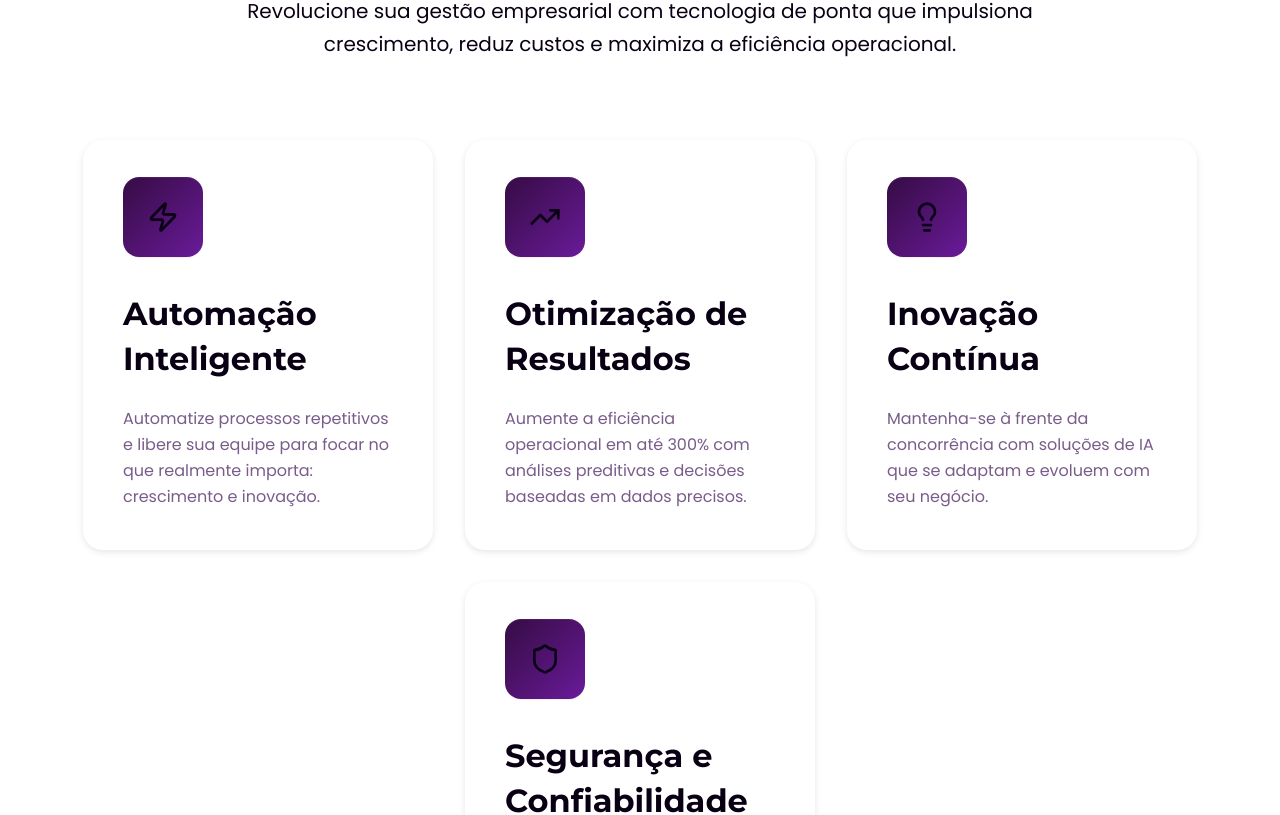
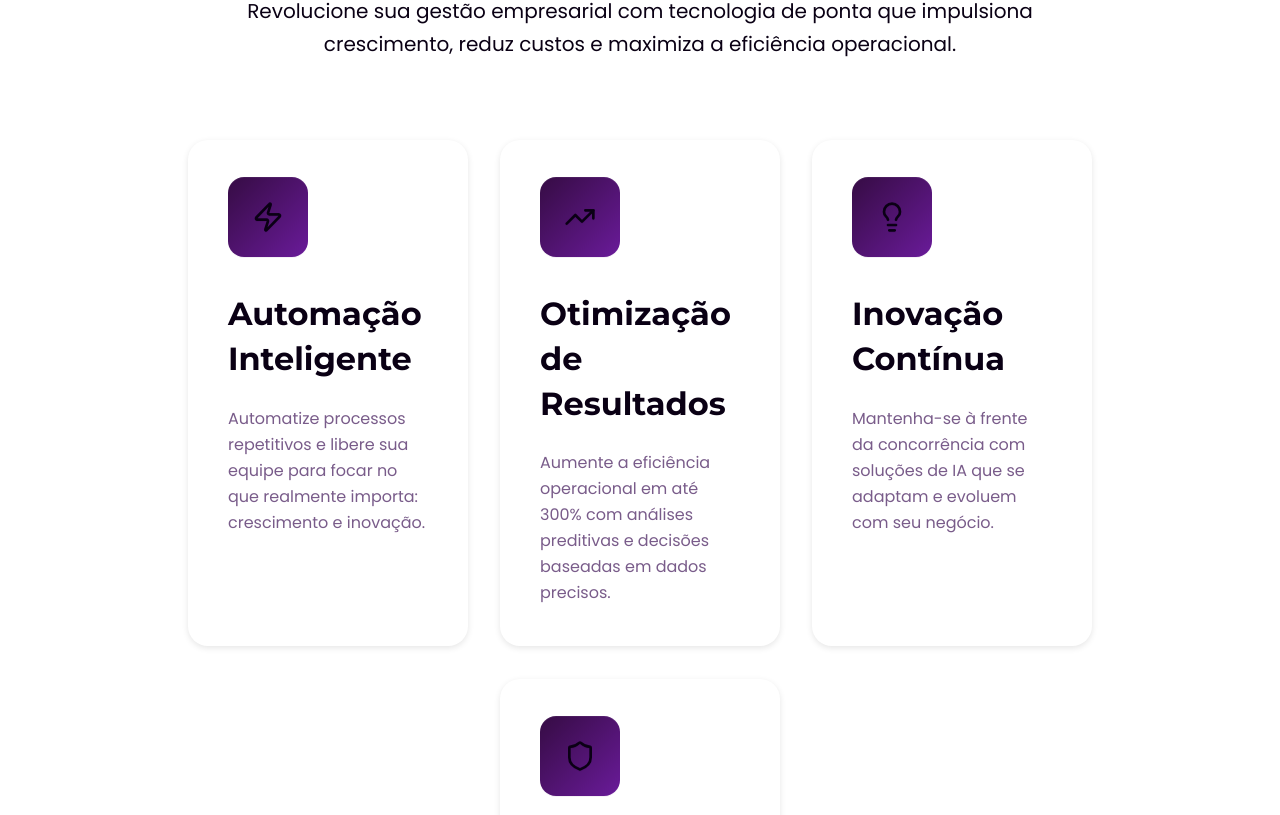
Before and after one commit to fabricioCraft/evolutta-ia-hub, a React (Vite) app: page / in a window 1280 px wide. Shown: the part 1099-1914 px from the top of the page. Built offline with nearby package versions, Linux system fonts and the light colour scheme.

Commit message:
Center benefits cards

```diff
--- a/src/components/BenefitsSection.tsx
+++ b/src/components/BenefitsSection.tsx
@@ -49,7 +49,7 @@ const BenefitsSection = () => {
         </div>
 
         {/* Benefits Grid */}
-        <div className="flex flex-wrap justify-center gap-8 max-w-7xl mx-auto">
+        <div className="flex flex-wrap justify-center items-stretch gap-8 max-w-6xl mx-auto">
           {benefits.map((benefit, index) => {
             const IconComponent = benefit.icon;
             const cardRef = useScrollAnimation();
@@ -59,7 +59,7 @@ const BenefitsSection = () => {
               <div
                 key={index}
                 ref={cardRef as any}
-                className="fade-up card-service bg-card group flex-1 min-w-[280px] max-w-[350px]"
+                className="fade-up card-service bg-card group w-full sm:w-[calc(50%-1rem)] lg:w-[calc(25%-1.5rem)] min-w-[280px]"
               >
                 <div className="bg-gradient-primary rounded-2xl p-6 w-20 h-20 flex items-center justify-center mb-8 hero-float">
                   <IconComponent
```
